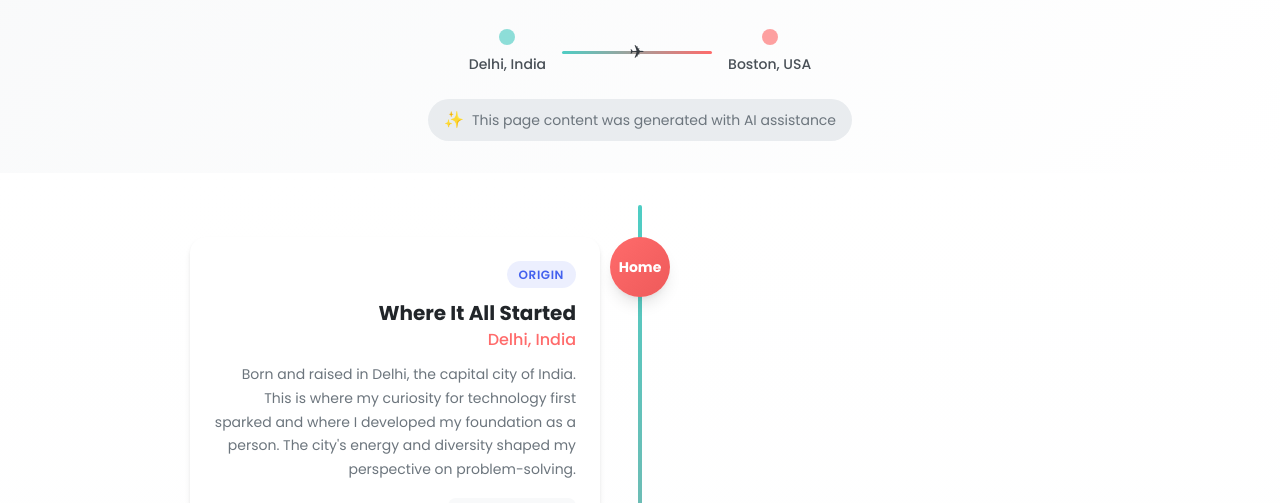
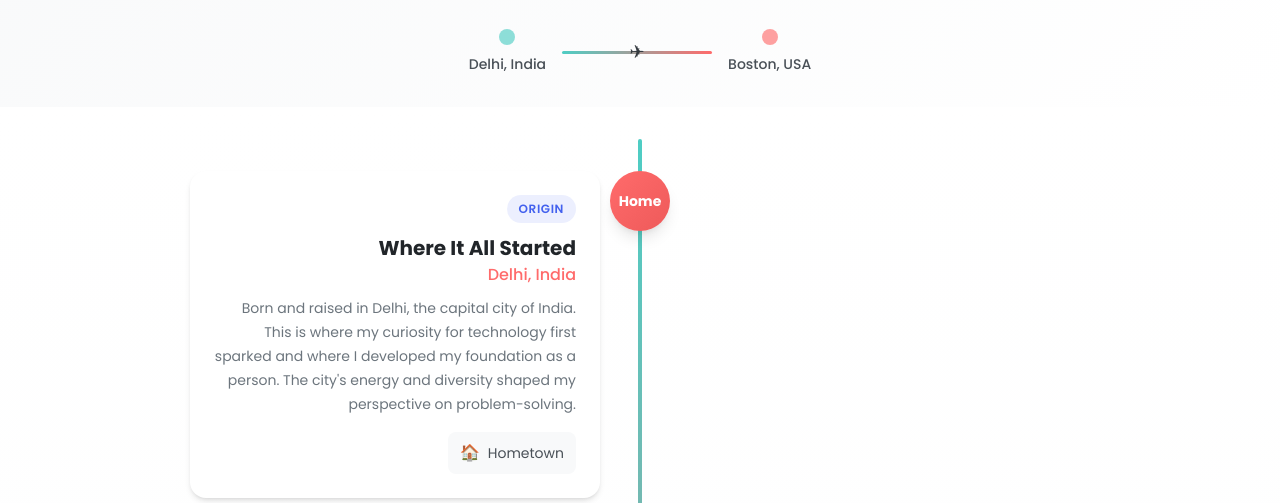
Before and after one commit to abhimanyududeja/portfolio, a website: page journey.html in a window 1280 px wide. Shown: the part 283-786 px from the top of the page. Drawn offline with Linux system fonts and the light colour scheme.

Commit message:
Remove AI assistance note from journey page
Drop the badge from journey.html and delete the now-unused
.ai-generated-note and .ai-icon rules from journey.css.

```diff
--- a/css/journey.css
+++ b/css/journey.css
@@ -5,22 +5,6 @@
 /* Journey Header */
 .journey-header {
   padding-bottom: var(--space-8);
-}
-
-.ai-generated-note {
-  display: inline-flex;
-  align-items: center;
-  gap: var(--space-2);
-  margin-top: var(--space-6);
-  padding: var(--space-2) var(--space-4);
-  font-size: var(--text-sm);
-  color: var(--color-gray-600);
-  background-color: var(--color-gray-200);
-  border-radius: var(--radius-full);
-}
-
-.ai-icon {
-  font-size: var(--text-base);
 }
 
 .journey-map {
--- a/journey.html
+++ b/journey.html
@@ -71,10 +71,6 @@
             <span class="map-label">Boston, USA</span>
           </span>
         </div>
-        <p class="ai-generated-note">
-          <span class="ai-icon">✨</span> This page content was generated with
-          AI assistance
-        </p>
       </section>
 
       <section class="timeline-section">
```
